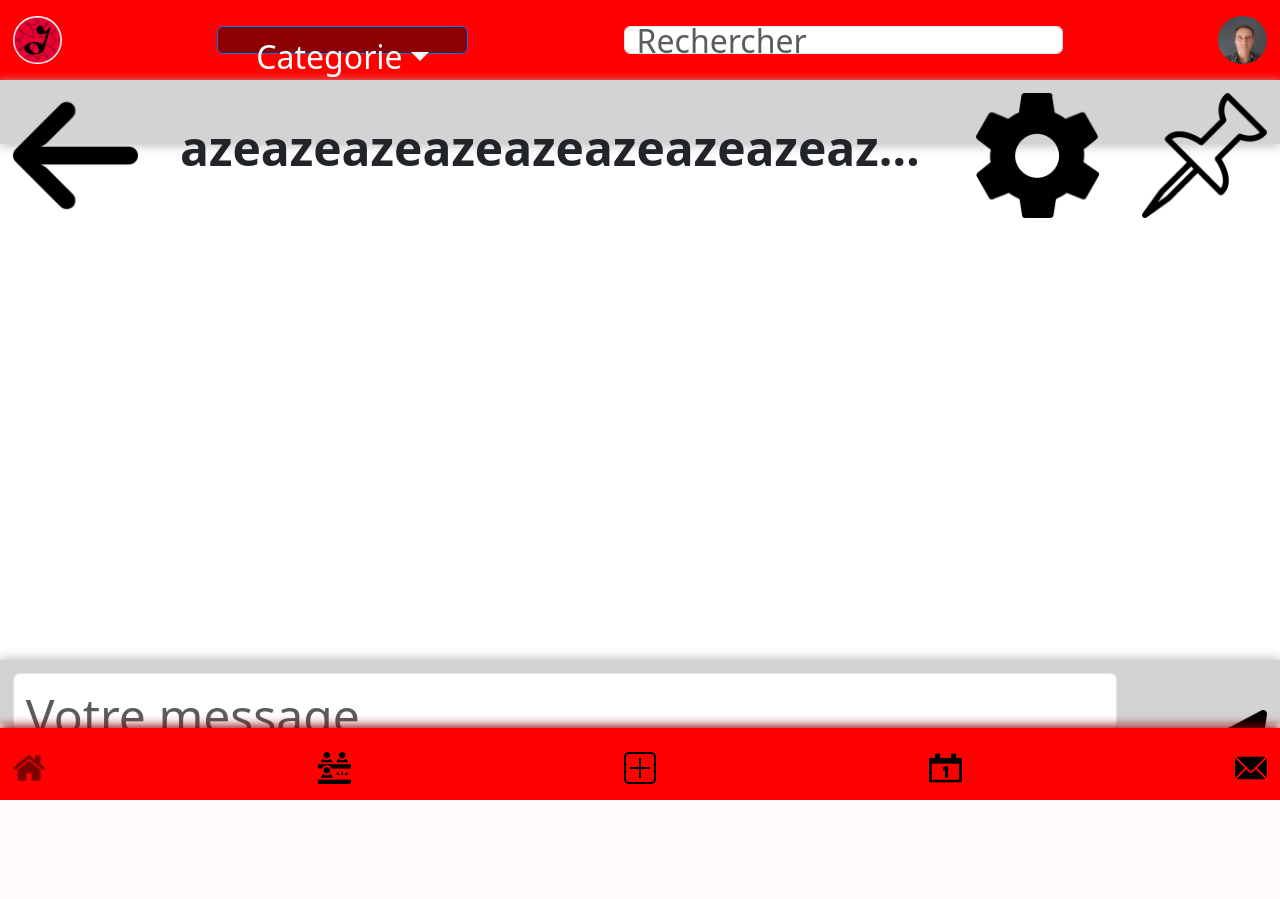
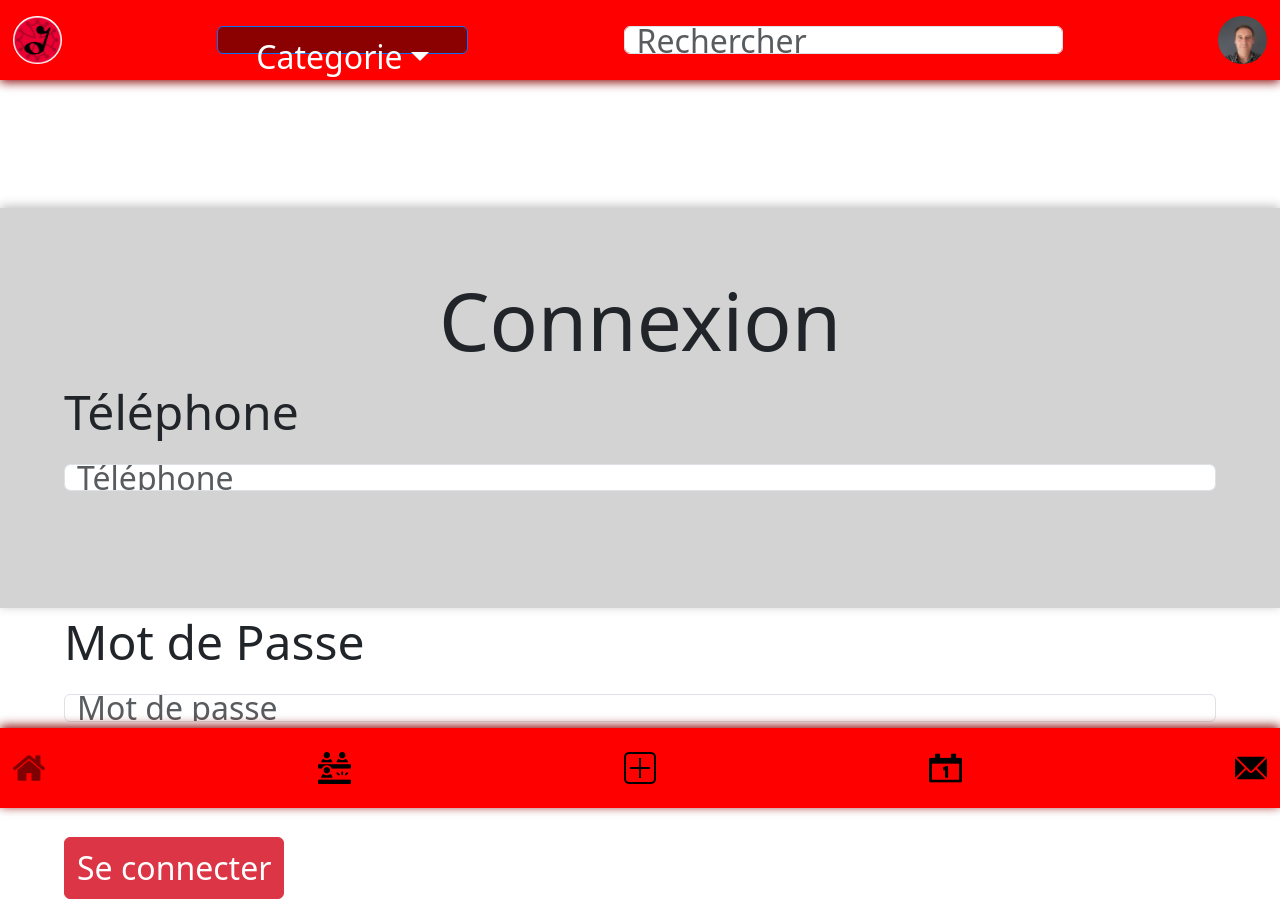
Before and after one commit to CaptainBidou/EvaNerd, a PHP site: page /exemple.html in a window 1280 px wide. Before the commit the page ends 800 px from the top, so only its background shows below. Run offline with PHP 8.4, Linux system fonts and the light colour scheme.

Commit message:
connexion et messages

```diff
--- a/Front Evanerd/biblio_composants.css
+++ b/Front Evanerd/biblio_composants.css
@@ -389,3 +389,35 @@ float:right;
 margin:0;
 margin-top: 3%;
 }
+
+.divFormConnexion
+{
+    margin-top: 10%;
+    background-color: lightgray;
+    height:50%;
+    padding:5%;
+    box-shadow: 0px 2px 10px silver;
+    box-shadow: 0px -2px 10px silver;
+}
+
+.Connexion-phone,.Connexion-Pwd
+{
+    height:10%;
+    font-size: 200%;
+    margin-bottom: 10%;
+}
+.Connexion-Submit
+{
+
+    font-size: 200%;
+}
+.Connexion-p
+{
+    font-size: 300%;
+}
+.Connexion-Titre
+{
+
+    font-size: 500%;
+    text-align: center;
+}
--- a/Front Evanerd/biblio_composants.js
+++ b/Front Evanerd/biblio_composants.js
@@ -122,7 +122,7 @@ var JMessageFleche =$("<img>").attr("src","Ressources/Message/arrow.png").addCla
 var JMessageReglage=$("<img>").attr("src","Ressources/Message/reglage.png").addClass("Message-Reglage");
 var JMessageEpingle=$("<img>").attr("src","Ressources/Message/epingle.png").addClass("Message-Epingle");
 var JMessageParticipant=$("<p>").addClass("Message-Participant");
-var JMessage=$("<div>").addClass("Message").data("attribut","divMessage");
+var JMessage=$("<div>").addClass("Message").data("attribut","divMessage").attr("id","DivMessage");
 var JMessageInput=$("<textarea>").attr('type','text').addClass("form-control Message-Input").attr("placeholder","Votre message");
 var JMessageSend=$("<img>").addClass("Message-Send ").attr("src","Ressources/Message/send.png").on("click",function(){return null;});
 var JMessageDown=$("<div>").addClass("Message-Down");
@@ -143,7 +143,13 @@ var JMessageActifRep=$("<img>").addClass("Actif-Rep").attr("src","Ressources/Mes
 var JMessageActifEpingle=$("<img>").addClass("Actif-Epingle").attr("src","Ressources/Message/epingle.png");
 var JMessageActifContent=$("<p>").addClass("Actif-content");
 
-
+//variables pour la connexion
+var JConnexion = $("<div>").addClass("divFormConnexion");
+var JConnexionTelephone=$("<input>").addClass("form-control Connexion-phone").attr("placeholder","Téléphone").attr("id","tel");
+var JConnexionPwd=$("<input>").addClass("text").addClass("form-control Connexion-pwd").attr("placeholder","Mot de passe").attr("id","pwd");
+var JConnexionSubmit=$("<button>").addClass("btn btn-danger Connexion-Submit").html("Se connecter").on("click",function(context){Connexion();});
+var JConnexionP=$("<p>").addClass("Connexion-p");
+var JConnexionTitre=$("<h1>").addClass("Connexion-titre");
 
 /************************************************************************/
 /*                 DECLARATION DES FONCTIONS                           */
@@ -408,30 +414,7 @@ function JCreerConv(Reponse){
     $("#page").append(JCloneConv);
 }
 
-/**
- *
- * @param {*} Reponse est un json contenant un tableau "message " de json dans lesquels il y a le nom de celui qui a envoyé le message, sa couleur son message sa pdp cette liste va donc du plus ancien message au plus récent
- *
- *
- * Reponse = {'message':[
- * {nom:Mathieu,prenom:Somet,message:"salut les geeks",profile:"Ressources/Test/profile2.jpg"},
- * {nom:Norman,prenom;Thavaux,message"moi aussi jaime les enfants",profile:"Ressources/Test/profile3.jpg"}
- *
- *
- *
- * ]}
- *
- *
- *
- *
- */
-function JAfficherMessageConv(Reponse){
 
-
-
-
-
-}
 
 
 
@@ -844,19 +827,53 @@ function JCreerMessage(Reponse){
 
     $(JCloneMessageHeader).append([JCloneMessageFleche,JCloneMessageParticipant,JCloneMessageReglage,JCloneMessageEpingle]);
     $("#page").append(JCloneMessageHeader);
-
+    $("#page").append(JCloneMessage);
 JCloneMessageDown.append([JCloneMessageSend,JCloneMessageInput]);
 $("#page").append(JCloneMessageDown);
 
+    JCreerMessageParticipant(Reponse,JCloneMessage);
+
+
+}
+
+function JCreerMessageParticipant(Reponse,div)
+{
+
+    var JCloneMessageParticipantDiv=JMessageParticipantDiv.clone(true,true);
+    var JCloneMessageParticipantProfile=JMessageParticipantProfile.clone(true,true).attr("src",Reponse.banner);
+    var JCloneMessageParticipantTitre=JMessageParticipantTitre.clone(true,true).text(Reponse.firstName+ " "+Reponse.lastName);
+    var JCloneMessageParticipantRep=JMessageParticipantRep.clone(true,true);
+    var JCloneMessageParticipantEpingle=JMessageParticipantEpingle.clone(true,true);
+    var JCloneMessageParticipantContent=JMessageParticipantContent.clone(true,true).text(Reponse.content);
+
+
+
+    JCloneMessageParticipantDiv.append([JCloneMessageParticipantTitre,JCloneMessageParticipantRep,JCloneMessageParticipantEpingle,JCloneMessageParticipantContent]);
+$(div).append([JCloneMessageParticipantProfile,JCloneMessageParticipantDiv]);
+
+}
+
+function JCreerMessageActif(Reponse,div)
+{
 
 
 
 }
 
-function JCreerMessageParticipant(Reponse)
-{
 
 
+function JCreerConnexion(){
+
+    var JCloneTitre=JConnexionTitre.clone(true,true).text("Connexion");
+    var JCloneLegendTel=JConnexionP.clone(true,true).text("Téléphone");
+    var JCloneLegendPwd=JConnexionP.clone(true,true).text("Mot de Passe");
+    var JCloneConnexion =  JConnexion.clone(true,true);
+    var JCloneConnexionTelephone= JConnexionTelephone.clone(true,true);
+    var JCloneConnexionPwd=JConnexionPwd.clone(true,true);
+    var JCloneConnexionSubmit=JConnexionSubmit.clone(true,true);
+
+    JCloneConnexion.append([JCloneTitre,JCloneLegendTel,JCloneConnexionTelephone,JCloneLegendPwd,JCloneConnexionPwd,JCloneConnexionSubmit]);
+    $("#page").append(JCloneConnexion);
 
 
 }
--- a/Front Evanerd/exemple.html
+++ b/Front Evanerd/exemple.html
@@ -21,7 +21,7 @@
                  'like':'1',//boolean
                  'reaction':'smiley',//null si aucune réaction
                  'photo':'Ressources/Test/profile2.jpg',
-                 'content':'Aujourd hui je fais un concert ça va être génial venez nombreux !!Lorem ipsum dolor sit amet, consectetur adipiscing elit.Aujourd hui je fais un concert ça va être génial venez nombreux !!Lorem ipsum dolor sit amet, consectetur adipiscing elit.Aujourd hui je fais un concert ça va être génial venez nombreux !!Lorem ipsum dolor sit amet, consectetur adipiscing elit.Aujourd hui je fais un concert ça va être génial venez nombreux !!Lorem ipsum dolor sit amet, consectetur adipiscing elit.Aujourd hui je fais un concert ça va être génial venez nombreux !!Lorem ipsum dolor sit amet, consectetur adipiscing elit.Aujourd hui je fais un concert ça va être génial venez nombreux !!Lorem ipsum dolor sit amet, consectetur adipiscing elit.Aujourd hui je fais un concert ça va être génial venez nombreux !!Lorem ipsum dolor sit amet, consectetur adipiscing elit.Aujourd hui je fais un concert ça va être génial venez nombreux !!Lorem ipsum dolor sit amet, consectetur adipiscing elit.Aujourd hui je fais un concert ça va être génial venez nombreux !!Lorem ipsum dolor sit amet, consectetur adipiscing elit.Aujourd hui je fais un concert ça va être génial venez nombreux !!Lorem ipsum dolor sit amet, consectetur adipiscing elit.Aujourd hui je fais un concert ça va être génial venez nombreux !!Lorem ipsum dolor sit amet, consectetur adipiscing elit.',
+                 'content':'Aujourd hui je fais un concert ça va être génial venez nombreux !!Lorem ipsum dolor sit amet, consectetur adipiscing elit',
                  'membre':'1',
                 'CA':'1',
                 'pourcentage':'85',
@@ -54,14 +54,18 @@ JCreerConcert(concert);*/
 
 
 
-
+JCreerConnexion();
 
 
 JcreerHeader(Reponse);
 
 //JCreerDropUpCreer();
 
-JCreerMessage(conv);
+//JCreerMessage(conv);
+
+
+
+
 //AfficherAccueil();
 /*JCreerConv(conv);
 JCreerConv(conv);
```
Also changed, not shown: Front Evanerd/evanerd.html (+7 -0 lines).
